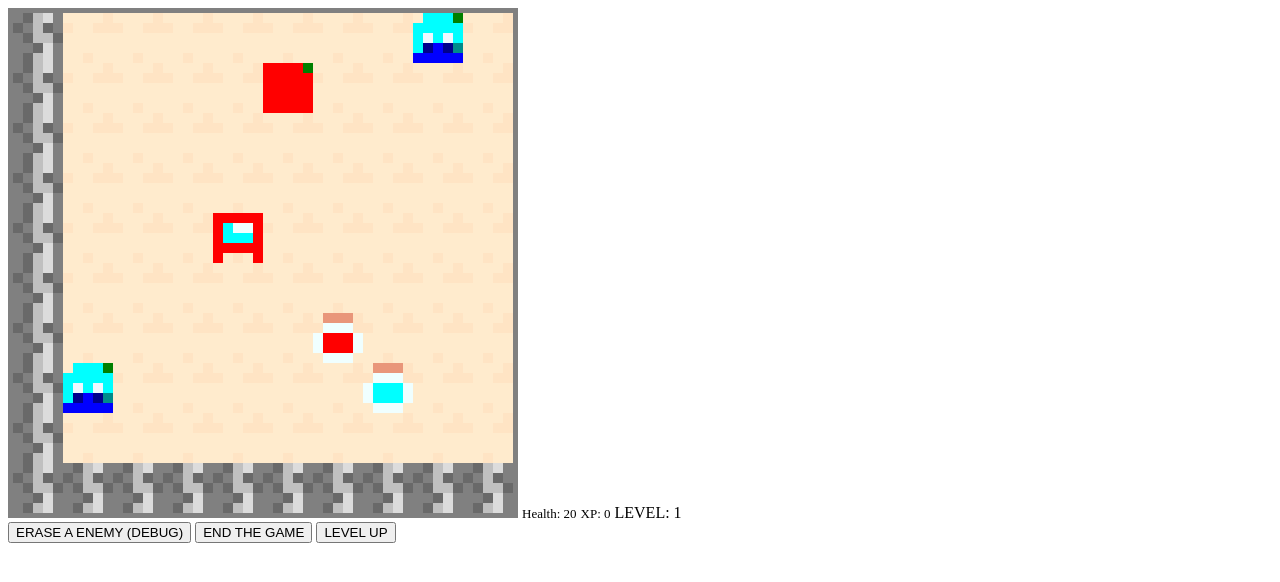
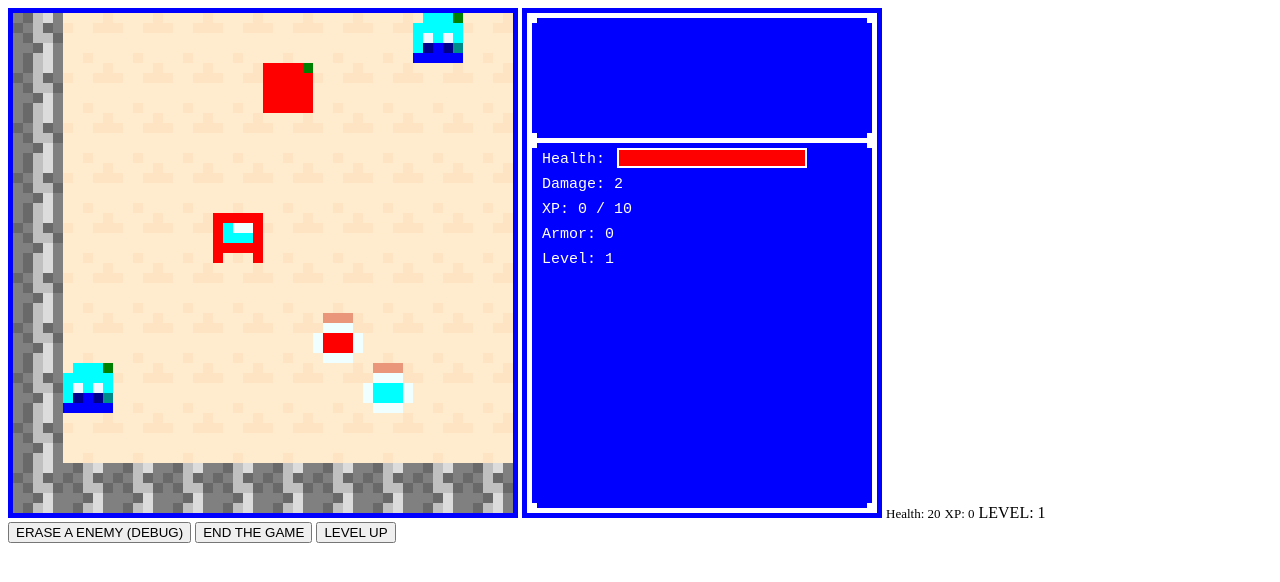
Before and after one commit to tsopeter/EECS368_Simple_RPG, a plain HTML site: page index.html in a window 1280 px wide. Drawn offline with Linux system fonts and the light colour scheme.

Commit message:
Added Info
Added Player Info on second canvas

```diff
--- a/index.html
+++ b/index.html
@@ -1,7 +1,8 @@
 <html>
 	<body>
 		<div id= "viewport" >
-			<canvas id="myCanvas" width= "500" height = "500" style= "border: 5px solid grey"></canvas>
+			<canvas id="myCanvas" width= "500" height = "500" style= "border: 5px solid blue"></canvas>
+			<canvas id="userInterfaceCanvas" width = "350" height = "500" style = "border: 5px solid blue"></canvas>
 			<span style="font-size: 13px" id="health">Health: </span>
 			<span style="font-size: 13px" id="exp">XP: </span>
 			<span styple="font-size: 13px" id="level">LEVEL: </span>
@@ -29,4 +30,7 @@
 	<script src="src/ui.js"></script>
 	<script src="src/prog.js"></script>
 	<script src="src/sprites.js"></script>
+	<script src="src/logger/userInterface.js"></script>
+	<script src="src/logger/userInterface_global.js"></script>
+	<script src="src/logger/userInterface_parse.js"></script>
 </html>
--- /dev/null
+++ b/src/logger/userInterface.js
@@ -0,0 +1,116 @@
+function userInterfaceSetup(){
+	userInterfaceCanvas = document.getElementById('userInterfaceCanvas');
+	userInterfaceCtx = userInterfaceCanvas.getContext('2d');
+
+	/* clear the map first */
+	clearRoutine();
+
+	/* fill in the inital background */
+	drawBackground();
+
+	/* set the style to draw text */
+	userInterfaceCtx.font = "15px OCR A Std, monospace";
+	userInterfaceCtx.fillStyle = 'white';
+	userInterfaceCtx.textAlgin = 'left';
+
+	/* userInfoStorage as a object to handle data */
+	userInfoStorage = new dataHandler();
+}
+
+function drawInfo(){
+	/* change background */
+	backgroundCombine();
+
+	/* retreive information */
+	retreiveData();
+
+	/* draw to screen */
+	drawUserInfo();
+}
+
+function backgroundCombine(){
+	clearRoutine();
+	drawBackground();
+}
+
+function clearRoutine(){
+	/* clear the userInterface Canvas */
+	userInterfaceCtx.clearRect(0, 0, userInterfaceCanvas.width, userInterfaceCanvas.height);
+}
+
+function drawBackground(){
+	/* draw a white square background */
+	userInterfaceCtx.fillStyle = 'white';
+	userInterfaceCtx.fillRect(0, 0, userInterfaceCtx.width, userInterfaceCtx.height);
+
+	/* draw a blue background */
+	userInterfaceCtx.fillStyle = 'blue';
+	userInterfaceCtx.fillRect(5, 5, userInterfaceCanvas.width - 10, userInterfaceCanvas.height - 10);
+
+	/*draw a thin white line */
+	userInterfaceCtx.fillStyle = 'white';
+	userInterfaceCtx.fillRect(0, 125, userInterfaceCanvas.width, 5);
+
+	/*draw blocks surrounding the white line */
+	userInterfaceCtx.fillRect(5, 5, 5, 5);
+	userInterfaceCtx.fillRect(userInterfaceCanvas.width - 10, 5, 5, 5);
+
+	userInterfaceCtx.fillRect(5, 120, 5, 15);
+	userInterfaceCtx.fillRect(userInterfaceCanvas.width - 10, 120, 5, 15);
+	userInterfaceCtx.fillRect(5, userInterfaceCanvas.height - 10, 5, 5);
+	userInterfaceCtx.fillRect(userInterfaceCanvas.width - 10, userInterfaceCanvas.height - 10, 5, 5);
+}
+
+function retreiveData(){
+	userInfoStorage.update(player_rep.health, player_rep.damage, player_rep.armor, player_rep.experience, player_rep.level, player_rep.fullHealth, player_rep.levelExp);
+}
+
+function drawHealthBar(percent, color){
+	/* draw white outline */
+	let x_healthbar = 90;
+	let y_healthbar = 135;
+	let length_healthbar = 190;
+	let height_healthbar = 20;
+	userInterfaceCtx.fillStyle = 'white';
+	userInterfaceCtx.fillRect(x_healthbar, y_healthbar, length_healthbar, height_healthbar);
+
+	/* draw blue insert */
+	userInterfaceCtx.fillStyle = 'blue';
+	userInterfaceCtx.fillRect(x_healthbar + 2, y_healthbar + 2, length_healthbar - 4, height_healthbar - 4);
+
+	/*draw red insert */
+	if(percent >= 0){
+		userInterfaceCtx.fillStyle = 'red';
+		userInterfaceCtx.fillRect(x_healthbar + 2, y_healthbar + 2, (length_healthbar - 4) * percent, height_healthbar - 4);
+	}
+
+	userInterfaceCtx.fillStyle = color;
+}
+
+function drawUserInfo(){
+	/* set the style to draw text in */
+	userInterfaceCtx.fillText("Health: ", 15, 150);
+
+	/* draw Health bar */
+
+	/* compute the percentage of health */
+	let percent = userInfoStorage.playerHealth / userInfoStorage.playerFullHealth;
+
+	/* draw the health bar */
+	drawHealthBar(percent, userInterfaceCtx.fillStyle);
+
+	/*draw the player damage */
+
+	userInterfaceCtx.fillText("Damage: " + userInfoStorage.playerAttack, 15, 175);
+
+	/* draw the exp needed to get next level */
+	userInterfaceCtx.fillText("XP: " + userInfoStorage.playerExp + " / " + userInfoStorage.playerLevelXP, 15, 200);
+
+	/* draw the current armor */
+	userInterfaceCtx.fillText("Armor: " + userInfoStorage.playerArmor, 15, 225);
+
+	/* draw the current level */
+	userInterfaceCtx.fillText("Level: " + userInfoStorage.playerLevel, 15, 250);
+
+
+}
--- /dev/null
+++ b/src/logger/userInterface_global.js
@@ -0,0 +1,24 @@
+let userInterfaceCanvas;
+let userInterfaceCtx;
+
+let userInfoStorage;
+
+function dataHandler(){
+	this.playerHealth;
+	this.playerFullHealth;
+	this.playerAttack;
+	this.playerArmor;
+	this.playerExp;
+	this.playerLevel;
+	this.playerLevelXP;
+
+	this.update = (health, attack, armor, exp, level, fullHealth, xp) => {
+		this.playerHealth = health;
+		this.playerAttack = attack;
+		this.playerArmor = armor;
+		this.playerExp = exp;
+		this.playerLevelXP = xp;
+		this.playerLevel = level;
+		this.playerFullHealth = fullHealth;
+	};
+}
--- /dev/null
+++ b/src/logger/userInterface_parse.js
@@ -0,0 +1,3 @@
+function parseInfoFromUser(){
+
+}
--- a/src/player_movement.js
+++ b/src/player_movement.js
@@ -223,7 +223,7 @@ function player(){
 	};
 
 	this.takeDamage = (damage) => {
-		this.health = this.health - Math.abs(Math.sqrt(this.armor) - damage);
+		this.health = Math.round((this.health - Math.abs(Math.sqrt(this.armor) - damage)) * 10) / 10;
 	};
 
 	this.x = cur_player_pos_x;
--- a/src/prog.js
+++ b/src/prog.js
@@ -17,6 +17,7 @@ function playerside(){
 	checkForEnemyStatus();
 	checkPlayerStatus();
 	console.log('called_user_turn');
+	drawInfo();
 	map_to_screen(orig);
 }
 
@@ -31,6 +32,7 @@ function enemyside(){
 				enemyFunctionsAtCurrentMap();
 				checkForEnemyStatus();
 				checkPlayerStatus();
+				drawInfo();
 				map_to_screen(orig);
 				return;
 			}
--- a/src/run.js
+++ b/src/run.js
@@ -2,5 +2,7 @@
 *	@file	make sure the DOM is loaded
 */
 document.addEventListener("DOMContentLoaded", () => {
+	userInterfaceSetup();
 	main();
+	drawInfo();
 });
```
